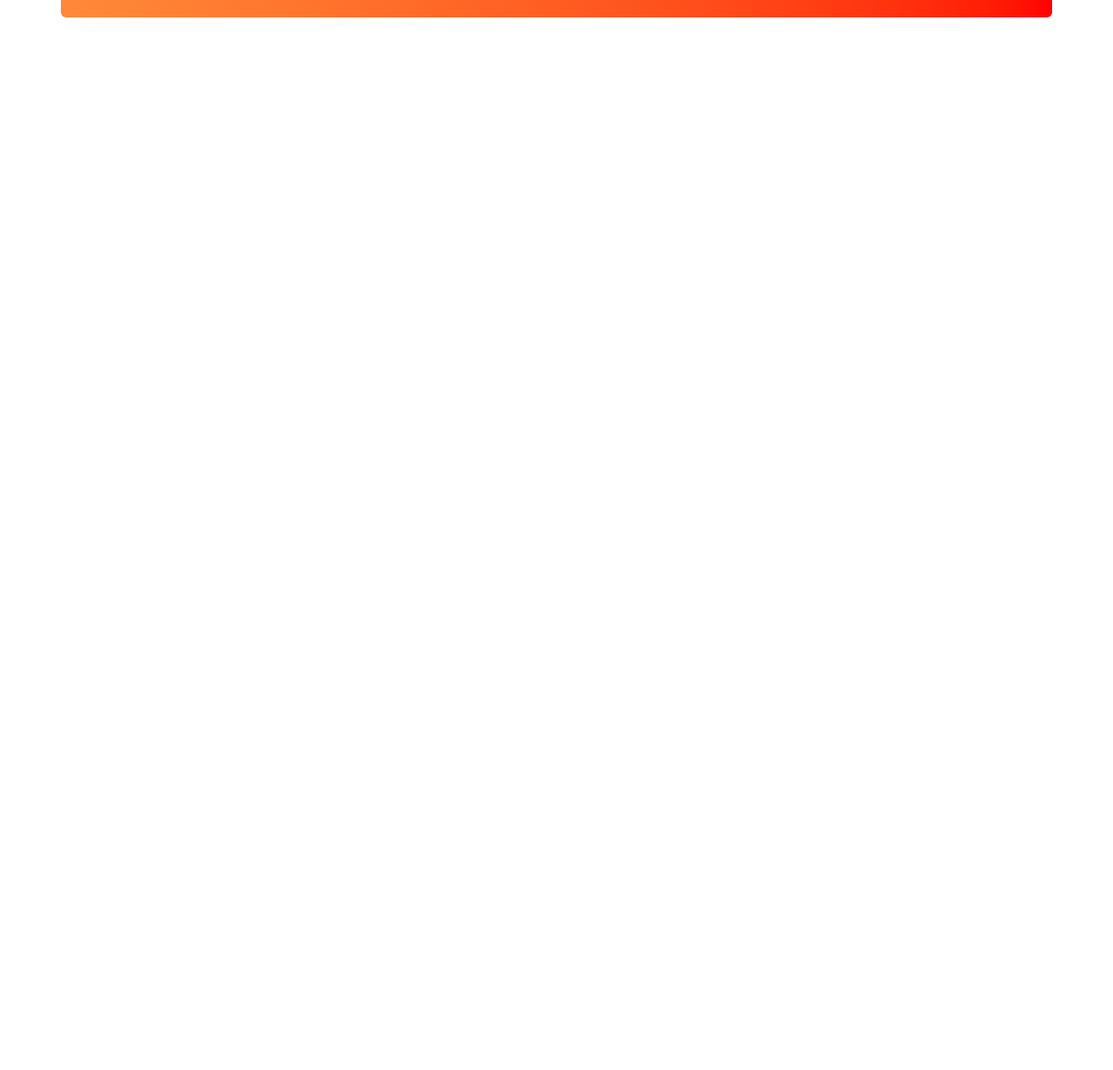
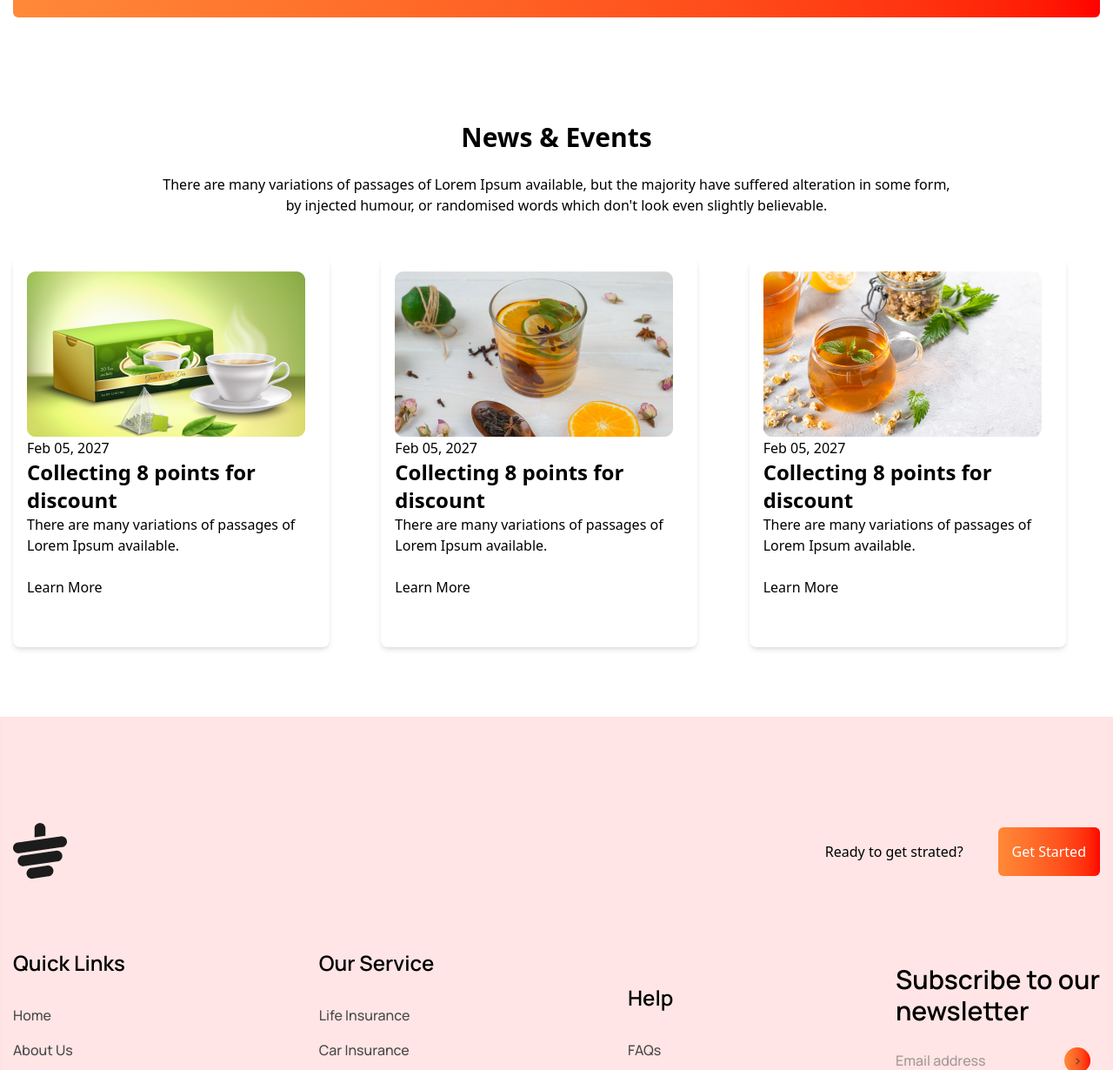
Before and after one commit to imran1476/Tea-House, a plain HTML site: page index.html in a window 1280 px wide. Shown: the part 2703-3933 px from the top of the page at 87% size. Before the commit the page ends 2723 px from the top, so only its background shows below. Drawn offline with nearby package versions, Linux system fonts and the light colour scheme.

Commit message:
added final part

```diff
--- a/index.html
+++ b/index.html
@@ -39,7 +39,7 @@ tea time at The <br> Tea House</h2><br>
 <section class="featuare_part mx-auto min-h-[200px] max-w-[1250px] mt-30 text-center ">
     <h1 class="manrope_front font-extrabold text-4xl">Our Featured Products</h1><br><br>
      <p class="manrope_front  font-medium text-md leading-10">There are many variations of passages of Lorem Ipsum available, but the majority have suffered alteration in some form,<br> by injected humour, or randomised words which don't look even slightly believable. </p>
-     <div class="feature_parent grid grid-cols-4  gap-10  mt-20 items-center ">
+     <div class="feature_parent grid grid-cols-1  md:grid-cols-4   gap-10  mt-20 items-center ">
        <div class="feature_card bg-gradient-to-b from-[#f4f4f4] to-[ #f4f4f400]   min-h-[300px] text-center p-4 rounder-lg shadow-md ">
 <img src="images/tea-1.png" alt="" class="mx-auto block"><br>
 <h1 class="manrope_front font-extrabold text-2xl">Milk Tea</h1>
@@ -67,10 +67,10 @@ tea time at The <br> Tea House</h2><br>
 <!-- presented part -->
 
 <section class=" manorope_front presented_part mx-auto h-[520px] max-w-[1250px] mt-30">
- <div class="grid grid-cols-2 gap-10">
-     <div class="grid grid-cols-2 gap-x-5 gap-y-5">
+ <div class="grid grid-cols-1 md:grid-cols-2  gap-10">
+     <div class="grid grid-cols-1 md:grid-cols-2 gap-x-5 gap-y-5">
 
-<div class=" border-2 h-[136px] w-[238px]  bg-gradient-to-r from-[#FF8938] to-[#FF0000] rounded-md">
+<div class="  h-[136px] w-[238px]  bg-gradient-to-r from-[#FF8938] to-[#FF0000] rounded-md">
 </div>
 <div class="h[355px] w-[238px] bg-[#e6a6231a] rounded-md">
 <img src="images/fresh-1.png" alt="" class="mx-auto block p-8">
@@ -96,8 +96,8 @@ tea time at The <br> Tea House</h2><br>
 
 <!-- meet -->
 
-<section class=" manrope_front text-[#F4F4F4] w-[1140px] h-[650px] mx-auto mt-30 bg-gradient-to-r from-[#ff8938] to-[#ff0000] rounded-md ">
-    <div class="grid grid-cols-2 gap-5">
+<section class=" manrope_front text-[#F4F4F4] w-[1250px] h-[650px] mx-auto mt-30 bg-gradient-to-r from-[#ff8938] to-[#ff0000] rounded-md ">
+    <div class="grid grid-cols-1 md:grid-cols-2 gap-5">
         <div class="p-15 mt-[120px] relative">
             <h1 class="font-extrabold text-4xl">
 Meet Our Super Clients
@@ -131,5 +131,91 @@ Meet Our Super Clients
     </div>
 
 </section>
+
+<!-- News & Events -->
+ <section class=" w-[1250px] h-[650px]border-2 mx-auto mt-30">
+    <h1 class="font-bold text-3xl text-center">News & Events</h1><br>
+<p class="text-center">There are many variations of passages of Lorem Ipsum available, but the majority have suffered alteration in some form, <br> by injected humour, or randomised words which don't look even slightly believable. </p><br><br>
+    <div class="grid grid-cols-1 md:grid-cols-3 gap-5">
+        <div class="w-[364px] h-[448px]  p-4 rounded-lg  shadow-md">
+            <img src="images/news-1.png" alt="">
+            <p >Feb 05, 2027</p>
+            <h2 class="font-semibold text-2xl ">Collecting 8 points for discount</h2>
+            <p class="text-base">There are many variations of passages of Lorem Ipsum available.</p><br>
+            <h3 class="font-medium">Learn More</h3>
+        </div>
+        <div class="w-[364px] h-[448px]  p-4 rounded-lg  shadow-md">
+            <img src="images/news-2.png" alt="">
+            <p >Feb 05, 2027</p>
+            <h2 class="font-semibold text-2xl ">Collecting 8 points for discount</h2>
+            <p class="text-base">There are many variations of passages of Lorem Ipsum available.</p><br>
+            <h3 class="font-medium">Learn More</h3>
+        </div>
+        <div class="w-[364px] h-[448px]  p-4 rounded-lg  shadow-md">
+            <img src="images/news-3.png" alt="">
+            <p >Feb 05, 2027</p>
+            <h2 class="font-semibold text-2xl ">Collecting 8 points for discount</h2>
+            <p class="text-base">There are many variations of passages of Lorem Ipsum available.</p><br>
+            <h3 class="font-medium">Learn More</h3>
+        </div>
+    </div>
+
+ </section>
+
+
+<!-- Footer part -->
+<footer class="max-w-[1600px] h-[746px] border-2 border-red-100 mt-20 mx-auto bg-gradient-to-r from-[#bg-gradient-to-r from-[#ff00001a] to-[#ff00001a]">
+    <div class="max-w-[1250px] h-[500px] mx-auto mt-30 ">
+        <div class="flex  justify-between items-center ">
+    <img src="images/cup.png" alt="">
+    <div class="flex gap-10 items-center"><p>Ready to get strated?</p>
+    <button class="bg-gradient-to-r from-[#FF8938] to-[#FF0000] p-4 rounded-md text-white">Get Started</button></div>
+ </div>
+<div class="flex justify-between items-center mt-20 manrope_front">
+     <div>
+        <h1 class="font-semibold text-2xl" >Quick Links</h1> <br>
+        <span class="font-medium text-base text-[#494949] leading-10"><p>Home</p>
+        <p>About Us</p>
+        <p>Insurance</p>
+        <p>Privacy Policy</p></span>
+     </div>
+ <div>
+    <h1 class="font-semibold text-2xl">Our Service</h1> <br>
+    <span class="font-medium text-base text-[#494949] leading-10">
+         <p>Life Insurance</p>
+        <p>Car Insurance</p>
+        <p>Health Insurance</p>
+        <p>House Insurance</p>
+    </span>
+
+ </div>
+ <div>
+    <h1 class="font-semibold text-2xl">Help</h1> <br>
+     <span class="font-medium text-base text-[#494949] leading-10">
+           <p>FAQs</p>
+        <p>Contact Us</p>
+     </span>
+
+ </div>
+ <div>
+    <h1 class="font-semibold text-3xl">Subscribe to our <br>newsletter</h1> <br>
+
+     <span class="font-medium text-base text-[#494949]" leading-10>
+        <input type="text" class="border-b-1 outline-none" placeholder="Email address">
+           <button class=" bg-gradient-to-r from-[#FF8938] to-[#FF0000] h-[30px] w-[30px] hover:bg- rounded-full ">></button>
+     </span>
+
+    <div class="flex  items-center gap-5 mt-10">
+        <i class="fa-brands fa-facebook-f"></i>
+        <i class="fa-brands fa-twitter"></i>
+        <i class="fa-brands fa-square-instagram"></i>
+<!-- icons -->
+    </div>
+ </div>
+</div>
+    </div>
+
+</footer>
+
 </body>
 </html>
```
